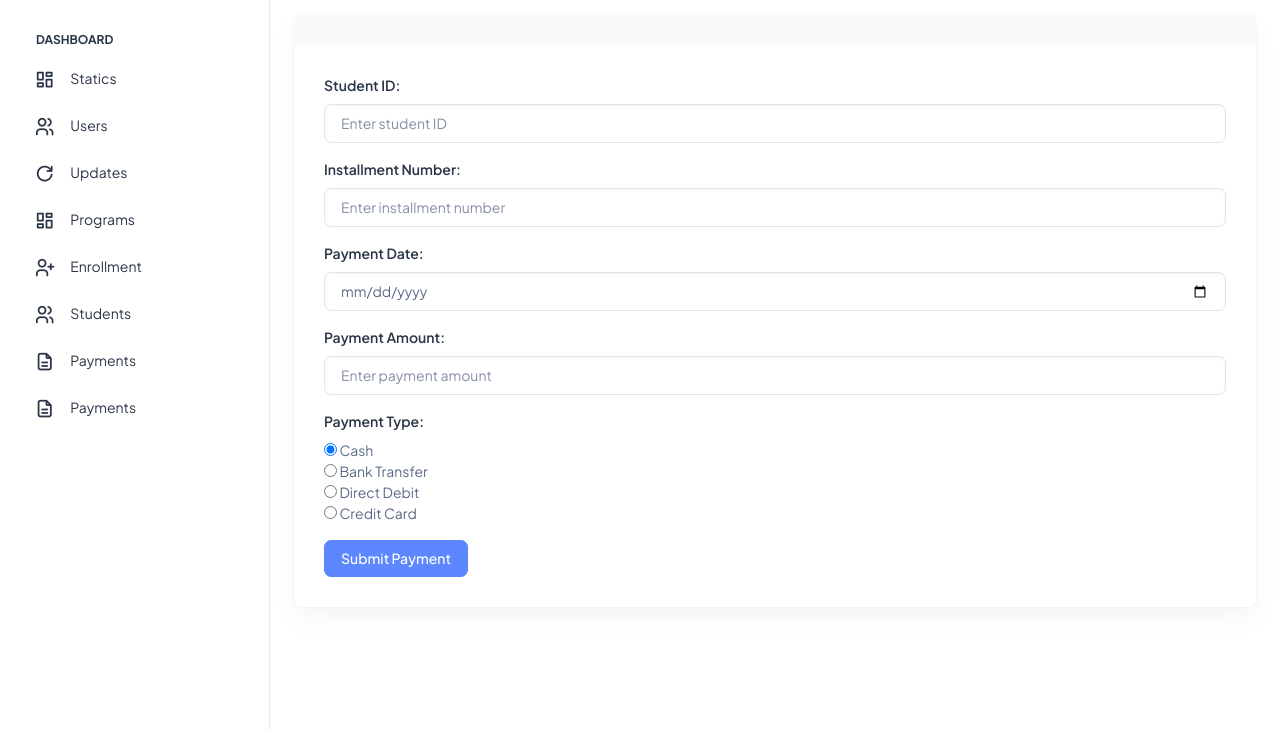
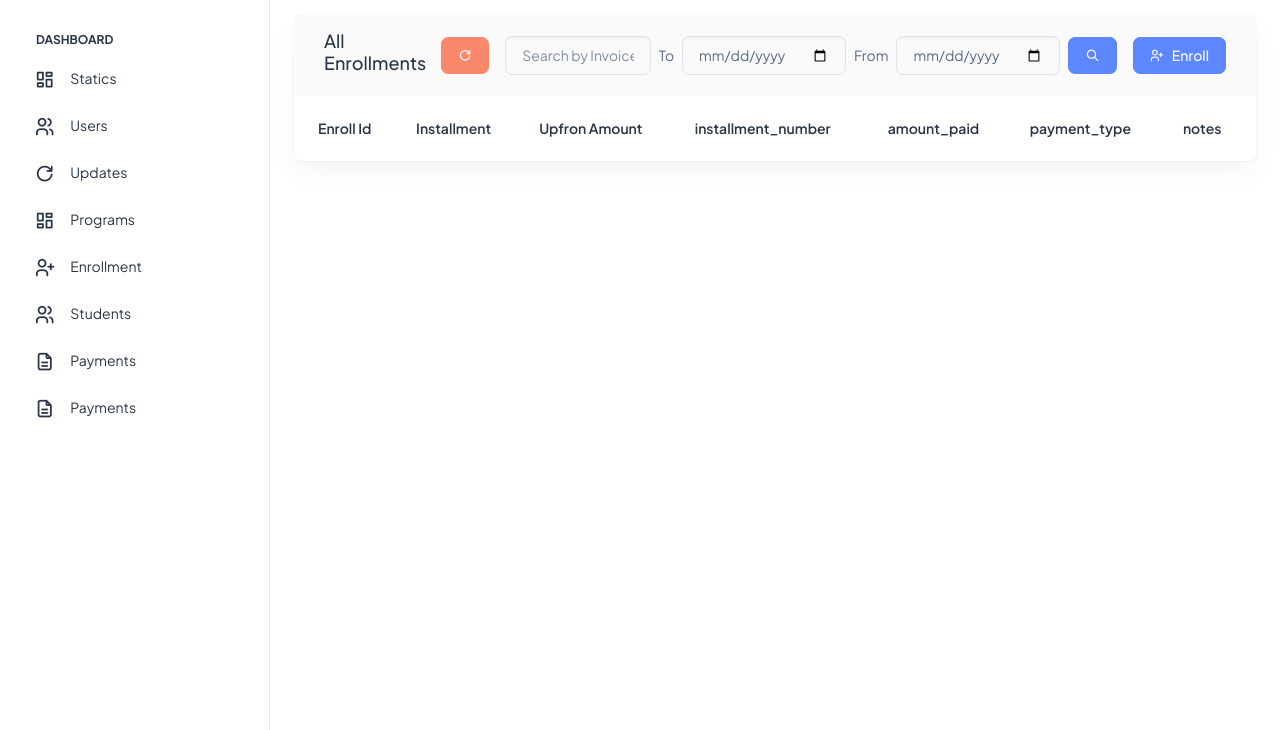
Before and after one commit to nurulanam/Student-Information-System, a Laravel app: template resources/views/payments.blade.php in a window 1280 px wide. Shown: the part 70-800 px from the top of the page. Run offline with Laravel 10, Linux system fonts and the light colour scheme; the template is opened without the code that fills it, so the values that code supplies are empty; a user stored in the database is signed in; data comes from the database, SQL or seed files in the repository.

Commit message:
Feat: realtionship added

```diff
--- a/app/Http/Controllers/EnrollmentController.php
+++ b/app/Http/Controllers/EnrollmentController.php
@@ -18,9 +18,11 @@ class EnrollmentController extends Controller
     {
         $title = 'Change Status!';
         $text = "Are you sure to change status?";
+        confirmDelete($title, $text);
 
+        $enrollments = Enrollment::with(['student', 'program'])->paginate(20);
         $programs = Program::all();
-        return view("enrollments", compact("programs"));
+        return view("enrollments", compact("enrollments", "programs"));
     }
 
     public function store(Request $request): RedirectResponse
@@ -69,7 +71,6 @@ class EnrollmentController extends Controller
                 $payment->save();
             }
 
-
             // Update enrollment status for full payment
             if (isset($payment)) {
                 $enrollment->status = 'active';
@@ -82,7 +83,6 @@ class EnrollmentController extends Controller
             }else{
                 Alert::error('Error', "Payment error.");
             }
-
             return redirect()->route('enrollments.index');
         }
 
--- a/app/Http/Controllers/PaymentController.php
+++ b/app/Http/Controllers/PaymentController.php
@@ -2,6 +2,7 @@
 
 namespace App\Http\Controllers;
 
+use App\Models\Payment;
 use Illuminate\Http\Request;
 
 class PaymentController extends Controller
@@ -11,7 +12,8 @@ class PaymentController extends Controller
      */
     public function index()
     {
-        return view('payments');
+        $payments = Payment::paginate(20);
+        return view('payments', compact('payments'));
     }
 
     /**
--- a/resources/views/layouts/main.blade.php
+++ b/resources/views/layouts/main.blade.php
@@ -13,6 +13,7 @@
 <body>
     <script src="{{ asset('/vendor/sweetalert/sweetalert.all.js') }}"></script>
     @include('sweetalert::alert')
+
   <!--  Body Wrapper -->
   <div class="page-wrapper" id="main-wrapper" data-layout="vertical" data-navbarbg="skin6" data-sidebartype="full"
     data-sidebar-position="fixed" data-header-position="fixed">
--- a/resources/views/payments.blade.php
+++ b/resources/views/payments.blade.php
@@ -1,68 +1,73 @@
 @extends('layouts.main')
 @section('content')
-    <div class="row">
-        <div class="col-12">
-            <div class="card">
-                <div class="card-header">
+<div class="row">
+    <div class="col-12">
+        <div class="card w-100">
+            <div class="card-header d-flex flex-column flex-lg-row justify-content-md-between align-items-center">
+                <h1 class="card-title">All Enrollments</h1>
+                <div class="d-flex flex-wrap flex-md-nowrap justify-content-center justify-content-md-end align-items-center gap-3">
+                    <a href="{{ route('enrollments.index') }}" class="btn btn-danger order-1 order-md-0"><i class="ti ti-reload"></i></a>
+                    <form action="{{ route('enrollments.index') }}" method="get" class="order-0 order-md-1">
+                        <div class="d-flex flex-wrap flex-md-nowrap  align-items-center">
+                            <input type="text" name="search" class="form-control" placeholder="Search by Invoice or Student id" aria-describedby="search">
+                            <span class="d-flex align-items-center gap-2 ms-2">
+                                <label for="" class="label flex-shrink-0">To</label>
+                                <input type="date" name="to_date" class="form-control" placeholder="From Date" aria-describedby="todate">
+                            </span>
+                            <span class="d-flex align-items-center gap-2 ms-2">
+                                <label for="" class="label flex-shrink-0">From</label>
+                                <input type="date" name="to_date" class="form-control" placeholder="From Date" aria-describedby="todate">
+                            </span>
+                            <button class="btn btn-primary ms-2"id="search"><i class="ti ti-search"></i></button>
+                        </div>
+                    </form>
+                    <button type="button" class="btn btn-primary order-2 order-md-2" data-bs-toggle="modal" data-bs-target="#addEnrollment"><span class="me-2"><i class="ti ti-user-plus"></i></span>Enroll</button>
+                </div>
+            </div>
+            <div class="card-body p-2 overflow-x-scroll">
+                <table class="table table-borderless text-nowrap table-hover mb-0 align-middle">
+                    <thead class="text-dark fs-4">
+                    <tr>
+                        <th class="border-bottom-0">
+                        <h6 class="fw-semibold mb-0">Enroll Id</h6>
+                        </th>
+                        <th class="border-bottom-0">
+                        <h6 class="fw-semibold mb-0">Installment</h6>
+                        </th>
+                        <th class="border-bottom-0">
+                        <h6 class="fw-semibold mb-0">Upfron Amount</h6>
+                        </th>
+                        <th class="border-bottom-0">
+                        <h6 class="fw-semibold mb-0">installment_number</h6>
+                        </th>
+                        <th class="border-bottom-0">
+                        <h6 class="fw-semibold mb-0">amount_paid</h6>
+                        </th>
+                        <th class="border-bottom-0">
+                        <h6 class="fw-semibold mb-0">payment_type</h6>
+                        </th>
+                        <th class="border-bottom-0">
+                        <h6 class="fw-semibold mb-0">notes</h6>
+                        </th>
+                    </tr>
+                    </thead>
+                    <tbody>
+                        @foreach ($payments as $payment)
+                            <tr>
+                                <td>{{ $payment->enrollment_id }}</td>
+                                <td>{{ $payment->is_installment }}</td>
+                                <td>{{ $payment->upfront_payment_amount }}</td>
+                                <td>{{ $payment->installment_number }}</td>
+                                <td>{{ $payment->amount_paid }}</td>
+                                <td>{{ $payment->payment_type }}</td>
+                                <td>{{ $payment->notes }}</td>
+                            </tr>
+                        @endforeach
 
-                </div>
-                <div class="card-body">
-                    <form method="post" action="/payments">
-                        @csrf
-                        <div class="mb-3">
-
-
-                            <label for="student_id" class="form-label">Student ID:</label>
-
-
-                            <input type="text" class="form-control" id="student_id" name="student_id"
-                                placeholder="Enter student ID">
-                        </div>
-                        <div class="mb-3">
-                            <label for="installment_number" class="form-label">Installment Number:</label>
-                            <input type="number" class="form-control" id="installment_number" name="installment_number"
-                                placeholder="Enter installment number">
-                        </div>
-                        <div class="mb-3">
-                            <label for="payment_date" class="form-label">Payment Date:</label>
-                            <input type="date" class="form-control" id="payment_date" name="payment_date">
-                        </div>
-                        <div class="mb-3">
-                            <label for="amount" class="form-label">Payment Amount:</label>
-                            <input type="number" class="form-control" id="amount" name="amount"
-                                placeholder="Enter payment amount">
-                        </div>
-                        <div class="mb-3">
-                            <label for="payment_type" class="form-label">Payment Type:</label>
-                            <div class="radio">
-                                <label for="cash">
-                                    <input type="radio" name="payment_type" id="cash" value="cash" checked>
-                                    Cash
-                                </label>
-                            </div>
-                            <div class="radio">
-                                <label for="bank_transfer">
-                                    <input type="radio" name="payment_type" id="bank_transfer" value="bank_transfer">
-                                    Bank Transfer
-                                </label>
-                            </div>
-                            <div class="radio">
-                                <label for="direct_debit">
-                                    <input type="radio" name="payment_type" id="direct_debit" value="direct_debit">
-                                    Direct Debit
-                                </label>
-                            </div>
-                            <div class="radio">
-                                <label for="credit_card">
-                                    <input type="radio" name="payment_type" id="credit_card" value="credit_card">
-                                    Credit Card
-                                </label>
-                            </div>
-                        </div>
-                        <button type="submit" class="btn btn-primary">Submit Payment</button>
-                    </form>
-                </div>
+                    </tbody>
+                </table>
             </div>
         </div>
     </div>
+</div>
 @endsection
--- a/routes/web.php
+++ b/routes/web.php
@@ -54,6 +54,7 @@ Route::prefix('/dashboard')->middleware(['auth'])->group(function (){
 
         Route::get('/enrollments', [EnrollmentController::class, 'index'])->name('enrollments.index');
         Route::post('/enrollments/store', [EnrollmentController::class, 'store'])->name('enrollments.store');
+        Route::post('/enrollments/update', [EnrollmentController::class, 'update'])->name('enrollments.update');
     });
 
     Route::middleware(['auth', 'role:manager'])->group(function () {
```
Also changed, not shown: app/Models/Enrollment.php (+19 -2 lines), app/Models/Payment.php (+7 -1 lines), app/Models/Program.php (+6 -1 lines), app/Models/Student.php (+7 -1 lines), resources/views/enrollments.blade.php (+63 -14 lines), 1 other file.
